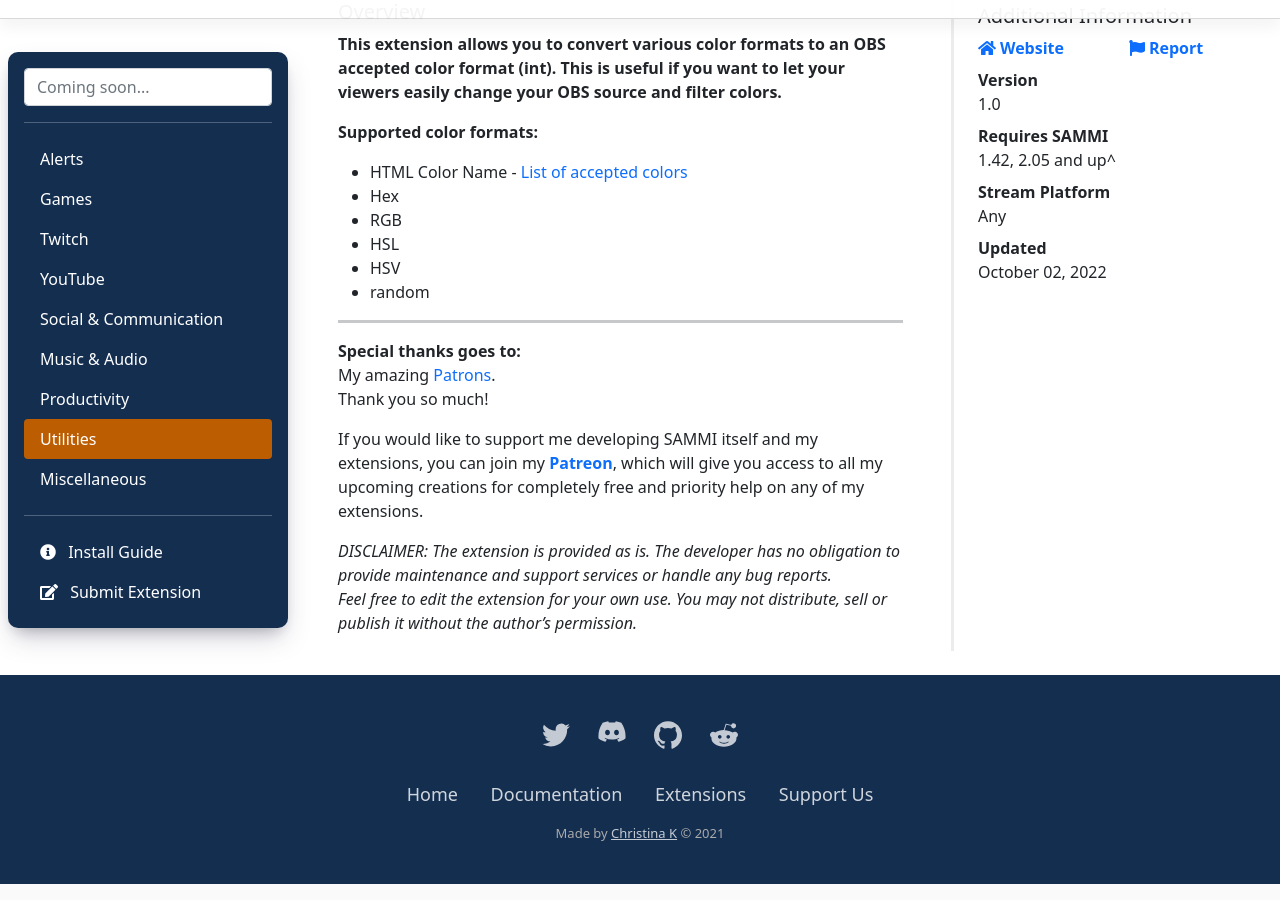
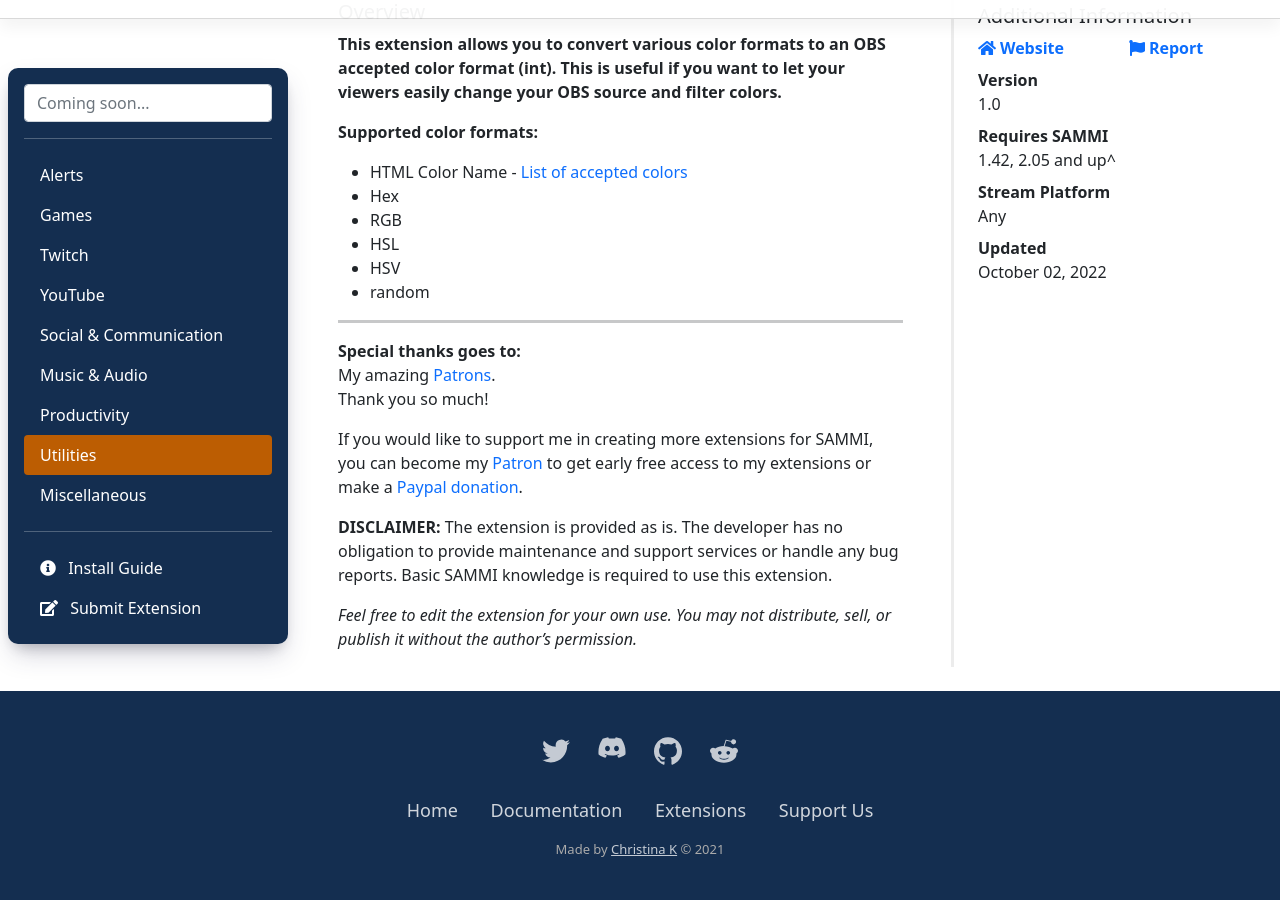
Before and after one commit to SAMMISolutions/SAMMISolutions.github.io, a Jekyll site: the page built from collections/_extensions/color-converter.md, in a window 1280 px wide and 900 px high, scrolled down 641 px. Built offline with Jekyll 4.4.1, drawn with Linux system fonts in a browser that asks for light colours; comment, search, counter and statistics services are not loaded.

Commit message:
update extension disclaimer

```diff
--- a/_includes/extension_personal.html
+++ b/_includes/extension_personal.html
@@ -1,6 +1,10 @@
 <hr style="height:3px">
 <p><strong>Special thanks goes to:</strong><br>
-My amazing <a href="https://www.patreon.com/Christinna">Patrons</a>
-{%- if include.testers -%}, and the following beta testers: <i>{{-include.testers-}}</i>{%- endif -%}. <br>Thank you so much!</p>
-<p>If you would like to support me developing SAMMI itself and my extensions, you can join my <a href="https://www.patreon.com/Christinna"><b>Patreon</b></a>, which will give you access to all my upcoming creations for completely free and priority help on any of my extensions.</p>
-<p><em>DISCLAIMER: The extension is provided as is. The developer has no obligation to provide maintenance and support services or handle any bug reports.<br>Feel free to edit the extension for your own use. You may not distribute, sell or publish it without the author’s permission.</em></p>
+    My amazing <a href="https://www.patreon.com/Christinna">Patrons</a>
+    {%- if include.testers -%}, and the following beta testers: <i>{{-include.testers-}}</i>{%- endif -%}. <br>Thank you
+    so much!</p>
+<p>If you would like to support me in creating more extensions for SAMMI, you can become my <a
+        href="https://patreon.com/Christinna">Patron</a> to get early free access to my extensions or make a <a
+        href="https://www.paypal.com/donate/?hosted_button_id=3YWXYQE3HKWHQ">Paypal donation</a>.</p>
+<p><strong>DISCLAIMER:</strong> The extension is provided as is. The developer has no obligation to provide maintenance and support services or handle any bug reports. Basic SAMMI knowledge is required to use this extension.</p>
+<p><em>Feel free to edit the extension for your own use. You may not distribute, sell, or publish it without the author’s permission.</em></p>
```
